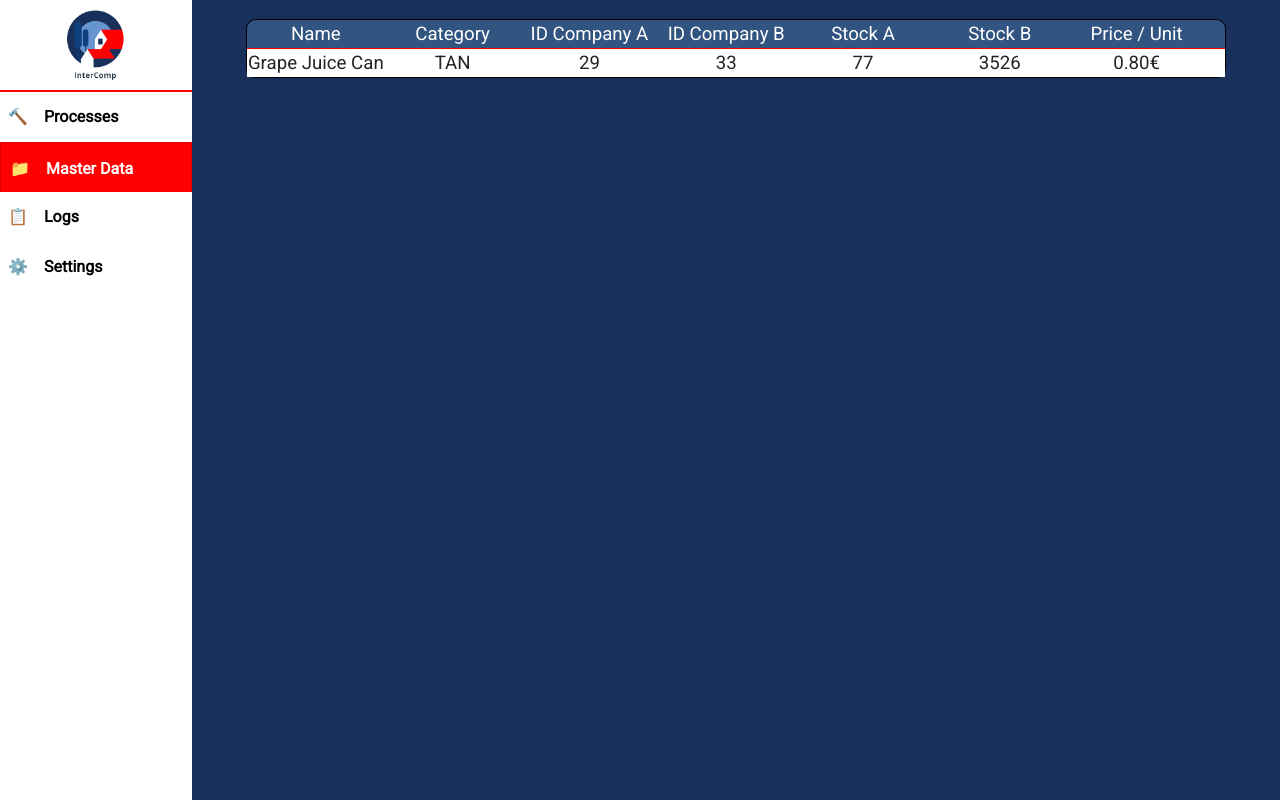
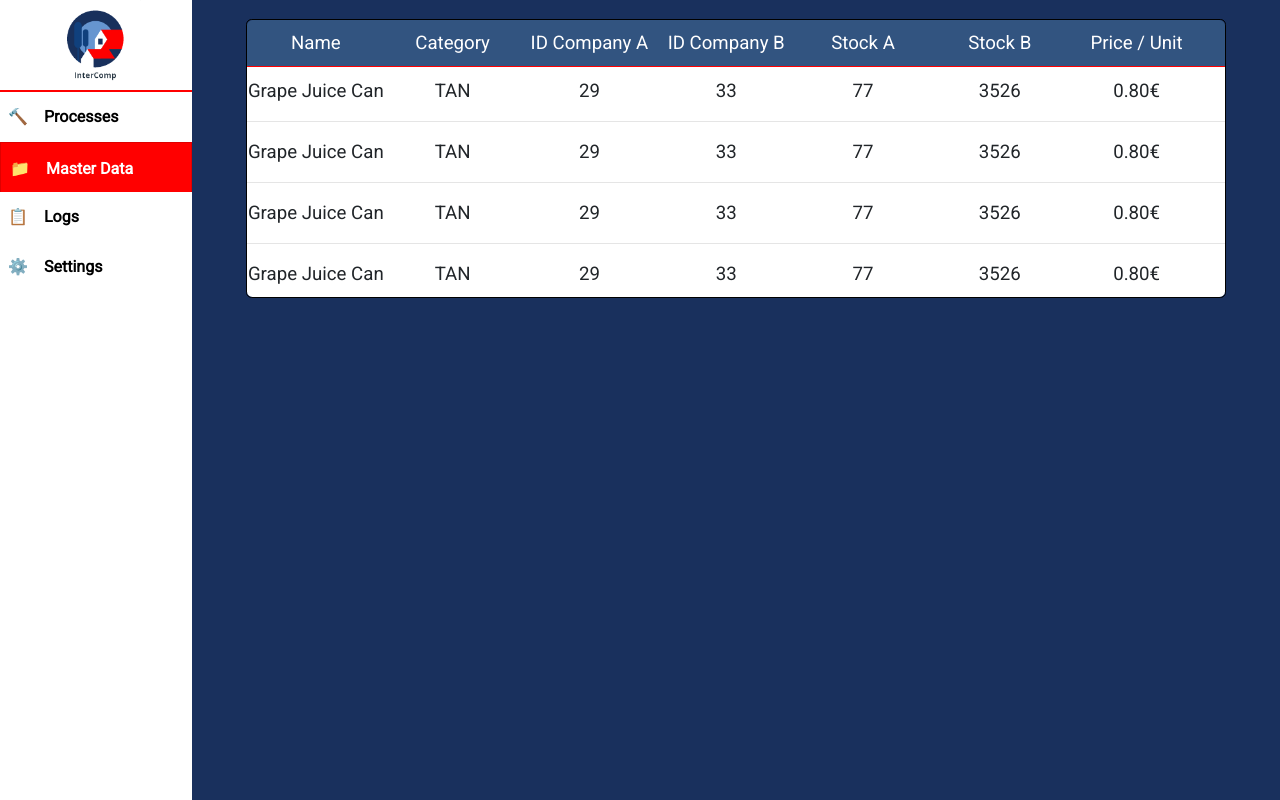
Before and after one commit to TomasNovo/FEUP-SINF, a React (Create React App) app in the folder frontend/: page /inventory in a window 1280 px wide. Built offline with nearby package versions, Linux system fonts and the light colour scheme; some icons are missing.

Commit message:
feat: inventory done

```diff
--- a/frontend/src/components/Inventory/Inventory.css
+++ b/frontend/src/components/Inventory/Inventory.css
@@ -19,14 +19,15 @@
     width: 90%;
     margin: 1em auto;
     border: solid 1px black;
-    border-radius: 0.5em;
+    border-radius: 0.3em;
     font-size: 14pt;
 }
 
 #inventory-header
 {
     width: 100%;
-    border-radius: 0.5em 0.5em 0 0;
+    padding: 0.5em 0;
+    border-radius: 0.3em 0.3em 0 0;
     border-bottom: solid 1px red;
     background-color: rgb(50, 84, 128);
     color: white;
@@ -48,11 +49,20 @@
     background-color: white;
     white-space: nowrap;
     overflow-x: auto;
+    border-radius: 0 0 0.3em 0.3em;
 }
 
 .inventory-row
 {
     width: 100%;
+}
 
+.inventory-row:first-child
+{
+    margin-top: 0.5em;
+}
 
+.inventory-row:last-child
+{
+    margin-bottom: 0.5em;
 }
--- a/frontend/src/components/Inventory/Inventory.js
+++ b/frontend/src/components/Inventory/Inventory.js
@@ -19,7 +19,37 @@ class Inventory extends React.Component
                         <span>Price / Unit</span>
                     </div>
                     <div id="inventory-data">
-                        <div class="inventory-row">
+                        <div className="inventory-row">
+                            <span>Grape Juice Can</span>
+                            <span>TAN</span>
+                            <span>29</span>
+                            <span>33</span>
+                            <span>77</span>
+                            <span>3526</span>
+                            <span>0.80€</span>
+                        </div>
+                        <hr/>
+                        <div className="inventory-row">
+                            <span>Grape Juice Can</span>
+                            <span>TAN</span>
+                            <span>29</span>
+                            <span>33</span>
+                            <span>77</span>
+                            <span>3526</span>
+                            <span>0.80€</span>
+                        </div>
+                        <hr/>
+                        <div className="inventory-row">
+                            <span>Grape Juice Can</span>
+                            <span>TAN</span>
+                            <span>29</span>
+                            <span>33</span>
+                            <span>77</span>
+                            <span>3526</span>
+                            <span>0.80€</span>
+                        </div>
+                        <hr/>
+                        <div className="inventory-row">
                             <span>Grape Juice Can</span>
                             <span>TAN</span>
                             <span>29</span>
```
